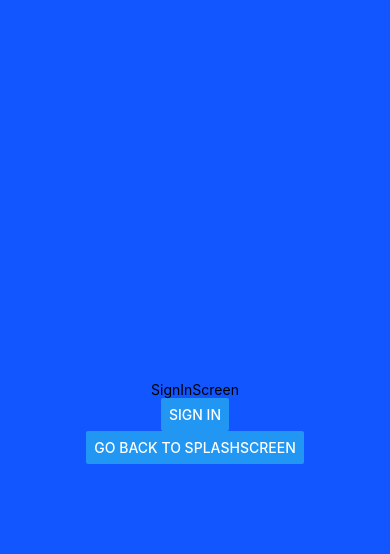
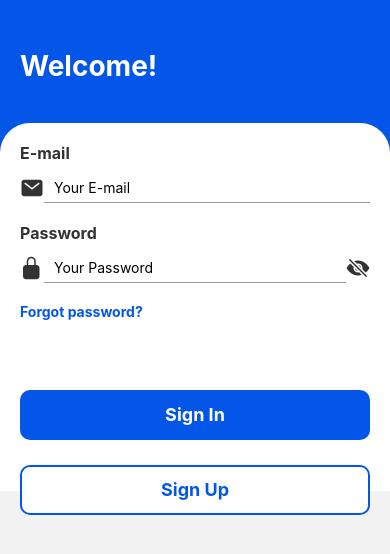
Before and after one commit to cosmin-pascariu/react-native-reports-app, a React Native app: screen /SignInScreen in a window 390 px wide. Shown: the top 554 px of the page. Built offline with nearby package versions, Linux system fonts and the light colour scheme.

Commit message:
Create sign up page

```diff
--- a/src/screens/SignInScreen.js
+++ b/src/screens/SignInScreen.js
@@ -1,32 +1,144 @@
-import {StyleSheet, Text, View, Button} from 'react-native';
-import React from 'react';
+import {StyleSheet, Text, View, Pressable, TextInput} from 'react-native';
+import React, {useState} from 'react';
 import {useNavigation} from '@react-navigation/native';
 import AppNavigatorScreen from './AppNavigatorScreen';
 import SplashScreen from './SplashScreen';
+import {SafeAreaProvider, SafeAreaView} from 'react-native-safe-area-context';
+import Ionicons from 'react-native-vector-icons/Ionicons';
 
 export default function SignInScreen() {
   const navigation = useNavigation();
+  const [passwordVisibility, setPasswordVisibility] = useState(false);
 
   return (
-    <View style={styles.container}>
-      <Text>SignInScreen</Text>
-      <Button
-        title="Sign In"
-        onPress={() => navigation.navigate('AppNavigatorScreen')}
-      />
-      <Button
-        title="Go Back To SplashScreen"
-        onPress={() => navigation.navigate('SplashScreen')}
-      />
-    </View>
+    <SafeAreaProvider>
+      <SafeAreaView style={styles.container}>
+        <View style={styles.header}>
+          <Text style={styles.title}>Welcome!</Text>
+        </View>
+        <View style={styles.formContainer}>
+          <Text style={styles.label}>E-mail</Text>
+          <View style={styles.row}>
+            <Ionicons name="mail" size={24} color="#323232" />
+            <TextInput style={styles.emailInput} placeholder="Your E-mail" />
+          </View>
+          <Text style={styles.label}>Password</Text>
+          <View style={styles.row}>
+            <Ionicons name="lock-closed" size={24} color="#323232" />
+            <TextInput
+              style={styles.emailInput}
+              placeholder="Your Password"
+              secureTextEntry={!passwordVisibility}
+            />
+            <Ionicons
+              name={passwordVisibility ? 'eye' : 'eye-off'}
+              size={24}
+              color="#323232"
+              onPress={() => setPasswordVisibility(!passwordVisibility)}
+            />
+          </View>
+          <Text style={styles.forgotPass}>Forgot password?</Text>
+
+          <Pressable
+            style={styles.signInButton}
+            onPress={() => navigation.navigate('AppNavigatorScreen')}>
+            <Text style={styles.buttonText}>Sign In</Text>
+          </Pressable>
+          <Pressable
+            style={styles.signUpButton}
+            onPress={() => navigation.navigate('SplashScreen')}>
+            <Text style={styles.buttonTextBlue}>Sign Up</Text>
+          </Pressable>
+        </View>
+      </SafeAreaView>
+    </SafeAreaProvider>
   );
 }
 
 const styles = StyleSheet.create({
   container: {
+    backgroundColor: '#0356e8',
+  },
+  title: {
+    fontSize: 28,
+    color: '#fff',
+    textAlign: 'left',
+    marginBottom: 40,
+    fontWeight: 'bold',
+    marginLeft: 20,
+    marginTop: 'auto',
+  },
+  header: {
+    height: '25%',
+  },
+  formContainer: {
+    height: '75%',
+    borderTopLeftRadius: 30,
+    borderTopRightRadius: 30,
+    backgroundColor: '#fff',
+    padding: 20,
+  },
+  label: {
+    fontSize: 16,
+    color: '#323232',
+    textDecoration: 'none',
+    fontWeight: 'bold',
+  },
+  row: {
+    flexDirection: 'row',
+    alignItems: 'center',
+    marginTop: 10,
+    marginBottom: 20,
+  },
+  emailInput: {
     flex: 1,
+    height: 30,
+    paddingLeft: 10,
+    borderBottomWidth: 1,
+    borderColor: '#999',
+    paddingBottom: 0,
+    paddingTop: 0,
+    textDecoration: 'none',
+  },
+  forgotPass: {
+    fontSize: 14,
+    color: '#0356e8',
+    textDecoration: 'none',
+    fontWeight: 'bold',
+    marginBottom: 50,
+  },
+  signInButton: {
+    backgroundColor: '#0356e8',
+    borderRadius: 10,
+    alignItems: 'center',
     justifyContent: 'center',
+    marginTop: 20,
+    marginBottom: 20,
+    width: '100%',
+    height: 50,
+  },
+  buttonText: {
+    fontSize: 18,
+    color: '#fff',
+    textDecoration: 'none',
+    fontWeight: 'bold',
+  },
+  buttonTextBlue: {
+    fontSize: 18,
+    color: '#0356e8',
+    textDecoration: 'none',
+    fontWeight: 'bold',
+  },
+  signUpButton: {
+    backgroundColor: '#fff',
+    borderRadius: 10,
     alignItems: 'center',
-    backgroundColor: '#1256ff',
+    justifyContent: 'center',
+    marginTop: 5,
+    marginBottom: 5,
+    borderColor: '#0356e8',
+    borderWidth: 2,
+    width: '100%',
+    height: 50,
   },
 });
```
